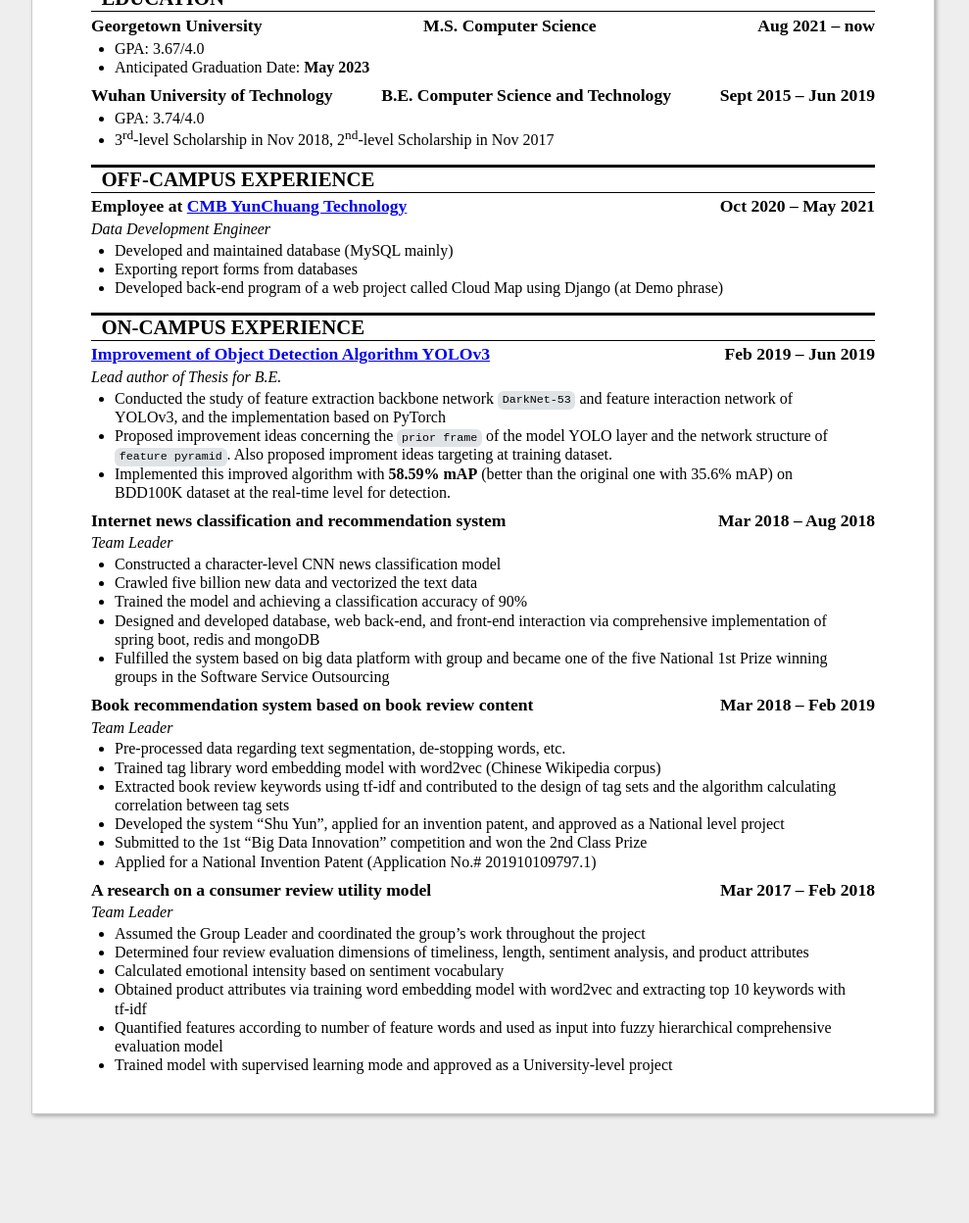
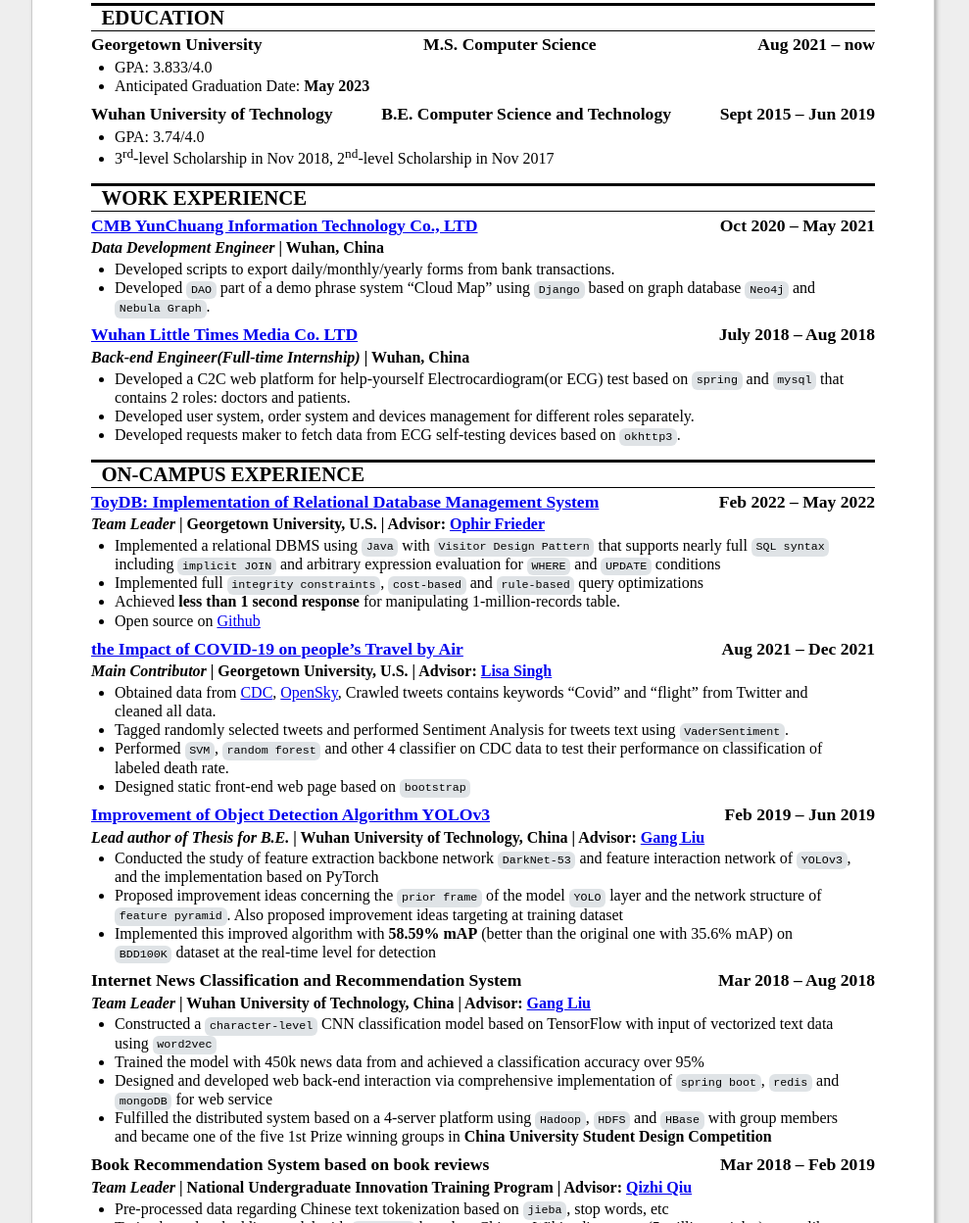
Before and after one commit to CoreJa/resume, a plain HTML site: page resume.html in a window 1280 px wide. Shown: the part 198-1446 px from the top of the page at 98% size, without its empty margins (147-1136 px from the left). Before the commit the page ends 1375 px from the top, so only its background shows below. Drawn offline with Linux system fonts and the light colour scheme.

Commit message:
adding a few exp

```diff
--- a/resume.html
+++ b/resume.html
@@ -135,11 +135,11 @@
 <li>(202)517-3840</li>
 <li>1021 Arlington Blvd, Arlington, VA</li>
 </ul>
-<p><strong>M.S.</strong> student major in <strong>Computer Science</strong> at <strong>Georgetown University</strong>, looking for <strong>Software Engineering Internship</strong>.</p>
+<p><strong>M.S.</strong> student major in <strong>Computer Science</strong> at <strong>Georgetown University</strong>, looking for <strong>Software Engineering/Data Science Internship</strong>.</p>
 <h2>Education</h2>
 <h3>Georgetown University <span>M.S. Computer Science</span> <span>Aug 2021 &ndash; now</span></h3>
 <ul>
-<li>GPA: 3.67/4.0</li>
+<li>GPA: 3.833/4.0</li>
 <li>Anticipated Graduation Date: <strong>May 2023</strong></li>
 </ul>
 <h3>Wuhan University of Technology <span>B.E. Computer Science and Technology</span> <span>Sept 2015 &ndash; Jun 2019</span></h3>
@@ -147,50 +147,60 @@
 <li>GPA: 3.74/4.0</li>
 <li>3<sup>rd</sup>-level Scholarship in Nov 2018, 2<sup>nd</sup>-level Scholarship in Nov 2017</li>
 </ul>
-<h2>Off-Campus Experience</h2>
-<h3><span>Employee at <a href="http://cmbyc.com">CMB YunChuang Technology</a></span> <span>Oct 2020 &ndash; May 2021</span></h3>
-<p><em>Data Development Engineer</em></p>
+<h2>Work Experience</h2>
+<h3><a href="http://cmbyc.com">CMB YunChuang Information Technology Co., LTD</a>  <span>Oct 2020 &ndash; May 2021</span></h3>
+<p><strong><em>Data Development Engineer</em> | Wuhan, China</strong></p>
 <ul>
-<li>Developed and maintained database (MySQL mainly)</li>
-<li>Exporting report forms from databases</li>
-<li>Developed back-end program of a web project called Cloud Map using Django (at Demo phrase)</li>
+<li>Developed scripts to export daily/monthly/yearly forms from bank transactions.</li>
+<li>Developed <code>DAO</code> part of a demo phrase system &ldquo;Cloud Map&rdquo; using <code>Django</code> based on graph database  <code>Neo4j</code> and <code>Nebula Graph</code>.</li>
 </ul>
-<h2>ON-Campus Experience</h2>
+<h3><a href="http://Littlecn.com">Wuhan Little Times Media Co. LTD</a> <span>July 2018 &ndash; Aug 2018</span></h3>
+<p><strong><em>Back-end Engineer(Full-time Internship)</em> | Wuhan, China</strong></p>
+<ul>
+<li>Developed a C2C web platform for help-yourself Electrocardiogram(or ECG) test based on <code>spring</code> and <code>mysql</code> that contains 2 roles: doctors and patients.</li>
+<li>Developed user system, order system and devices management for different roles separately.</li>
+<li>Developed requests maker to fetch data from ECG self-testing devices based on <code>okhttp3</code>.</li>
+</ul>
+<h2>On-Campus Experience</h2>
+<h3><a href="https://github.com/CoreJa/ToyDB">ToyDB: Implementation of Relational Database Management System</a> <span>Feb 2022 &ndash; May 2022</span></h3>
+<p><strong><em>Team Leader</em> | Georgetown University, U.S. | Advisor: <a href="https://people.cs.georgetown.edu/~ophir/">Ophir Frieder</a></strong></p>
+<ul>
+<li>Implemented a relational DBMS using <code>Java</code> with <code>Visitor Design Pattern</code> that supports nearly full <code>SQL syntax</code> including <code>implicit JOIN</code> and arbitrary expression evaluation for <code>WHERE</code> and <code>UPDATE</code> conditions</li>
+<li>Implemented full <code>integrity constraints</code>, <code>cost-based</code> and <code>rule-based</code> query optimizations</li>
+<li>Achieved <strong>less than 1 second response</strong> for manipulating 1-million-records table.</li>
+<li>Open source on <a href="https://github.com/CoreJa/ToyDB">Github</a></li>
+</ul>
+<h3><a href="https://cosc587.coreja.com/">the Impact of COVID-19 on people&rsquo;s Travel by Air</a> <span>Aug 2021 &ndash; Dec 2021</span></h3>
+<p><strong><em>Main Contributor</em> | Georgetown University, U.S. | Advisor: <a href="https://people.cs.georgetown.edu/~singh/">Lisa Singh</a></strong> </p>
+<ul>
+<li>Obtained data from <a href="https://data.cdc.gov/Case-Surveillance/United-States-COVID-19-Cases-and-Deaths-by-State-o/9mfq-cb36/data">CDC</a>, <a href="https://opensky-network.org/">OpenSky</a>, Crawled tweets contains keywords &ldquo;Covid&rdquo; and &ldquo;flight&rdquo; from Twitter and cleaned all data.</li>
+<li>Tagged randomly selected tweets and performed Sentiment Analysis for tweets text using <code>VaderSentiment</code>.</li>
+<li>Performed <code>SVM</code>, <code>random forest</code> and other 4 classifier on CDC data to test their performance on classification of labeled death rate.</li>
+<li>Designed static front-end web page based on <code>bootstrap</code></li>
+</ul>
 <h3><a href="https://coreja.github.io/Schoolwork/2019/05/%E7%89%A9%E4%BD%93%E6%A3%80%E6%B5%8B%E7%AE%97%E6%B3%95YOLOv3%E7%9A%84%E6%94%B9%E8%BF%9B%E2%80%94%E2%80%94%E8%AE%BA%E6%96%87/#abstract">Improvement of Object Detection Algorithm YOLOv3</a>  <span>Feb 2019 &ndash; Jun 2019</span></h3>
-<p><em>Lead author of Thesis for B.E.</em></p>
+<p><strong><em>Lead author of Thesis for B.E.</em> | Wuhan University of Technology, China | Advisor: <a href="https://ieeexplore.ieee.org/author/37540055600">Gang Liu</a></strong></p>
 <ul>
-<li>Conducted the study of feature extraction backbone network <code>DarkNet-53</code> and feature interaction network of YOLOv3, and the implementation based on PyTorch</li>
-<li>Proposed improvement ideas concerning the <code>prior frame</code> of the model YOLO layer and the network structure of <code>feature pyramid</code>. Also proposed improment ideas targeting at training dataset.</li>
-<li>Implemented this improved algorithm with <strong>58.59% mAP</strong> (better than the original one with 35.6% mAP) on BDD100K dataset at the real-time level for detection.</li>
+<li>Conducted the study of feature extraction backbone network <code>DarkNet-53</code> and feature interaction network of <code>YOLOv3</code>, and the implementation based on PyTorch</li>
+<li>Proposed improvement ideas concerning the <code>prior frame</code> of the model <code>YOLO</code> layer and the network structure of <code>feature pyramid</code>. Also proposed improvement ideas targeting at training dataset</li>
+<li>Implemented this improved algorithm with <strong>58.59% mAP</strong> (better than the original one with 35.6% mAP) on <code>BDD100K</code> dataset at the real-time level for detection</li>
 </ul>
-<h3>Internet news classification and recommendation system <span>Mar 2018 &ndash; Aug 2018</span></h3>
-<p><em>Team Leader</em></p>
+<h3>Internet News Classification and Recommendation System <span>Mar 2018 &ndash; Aug 2018</span></h3>
+<p><strong><em>Team Leader</em> | Wuhan University of Technology, China | Advisor: <a href="https://ieeexplore.ieee.org/author/37540055600">Gang Liu</a></strong></p>
 <ul>
-<li>Constructed a character-level CNN news classification model </li>
-<li>Crawled five billion new data and vectorized the text data</li>
-<li>Trained the model and achieving a classification accuracy of 90%</li>
-<li>Designed and developed database, web back-end, and front-end interaction via comprehensive implementation of spring boot, redis and mongoDB</li>
-<li>Fulfilled the system based on big data platform with group and became one of the five National 1st Prize winning groups in the Software Service Outsourcing</li>
+<li>Constructed a <code>character-level</code> CNN classification model based on TensorFlow with input of vectorized text data using <code>word2vec</code></li>
+<li>Trained the model with 450k news data from  and achieved a classification accuracy over 95%</li>
+<li>Designed and developed web back-end interaction via comprehensive implementation of <code>spring boot</code>, <code>redis</code> and <code>mongoDB</code> for web service</li>
+<li>Fulfilled the distributed system based on a 4-server platform using <code>Hadoop</code>, <code>HDFS</code> and <code>HBase</code> with group members and became one of the five 1st Prize winning groups in <strong>China University Student Design Competition</strong></li>
 </ul>
-<h3>Book recommendation system based on book review content <span>Mar 2018 &ndash; Feb 2019</span></h3>
-<p><em>Team Leader</em></p>
+<h3>Book Recommendation System based on book reviews <span>Mar 2018 &ndash; Feb 2019</span></h3>
+<p><strong><em>Team Leader</em> | National Undergraduate Innovation Training Program | Advisor: <a href="https://www.researchgate.net/scientific-contributions/Qizhi-Qiu-2174874057">Qizhi Qiu</a></strong></p>
 <ul>
-<li>Pre-processed data regarding text segmentation, de-stopping words, etc.</li>
-<li>Trained tag library word embedding model with word2vec (Chinese Wikipedia corpus)</li>
-<li>Extracted book review keywords using tf-idf and contributed to the design of tag sets and the algorithm calculating correlation between tag sets</li>
-<li>Developed the system “Shu Yun”, applied for an invention patent, and approved as a National level project</li>
+<li>Pre-processed data regarding Chinese text tokenization based on <code>jieba</code>, stop words, etc</li>
+<li>Trained word embedding model with <code>word2vec</code> based on Chinese Wikipedia corpus (5 million articles) as tag library</li>
+<li>Extracted keywords from &ldquo;douban&rdquo; book reviews using<code>tf-idf</code> and contributed to the design of tag sets and the algorithm calculating correlation between tag sets</li>
+<li>Developed the system “Shu Yun”, applied for an invention patent(Application No.# 201910109797.1), and approved as a National level project</li>
 <li>Submitted to the 1st “Big Data Innovation” competition and won the 2nd Class Prize</li>
-<li>Applied for a National Invention Patent (Application No.# 201910109797.1)</li>
-</ul>
-<h3>A research on a consumer review utility model <span>Mar 2017 &ndash; Feb 2018</span></h3>
-<p><em>Team Leader</em></p>
-<ul>
-<li>Assumed the Group Leader and coordinated the group’s work throughout the project</li>
-<li>Determined four review evaluation dimensions of timeliness, length, sentiment analysis, and product attributes</li>
-<li>Calculated emotional intensity based on sentiment vocabulary</li>
-<li>Obtained product attributes via training word embedding model with word2vec and extracting top 10 keywords with tf-idf</li>
-<li>Quantified features according to number of feature words and used as input into fuzzy hierarchical comprehensive evaluation model</li>
-<li>Trained model with supervised learning mode and approved as a University-level project</li>
 </ul></div>
 </body>
 </html>
```
Also changed, not shown: 2 other files.
